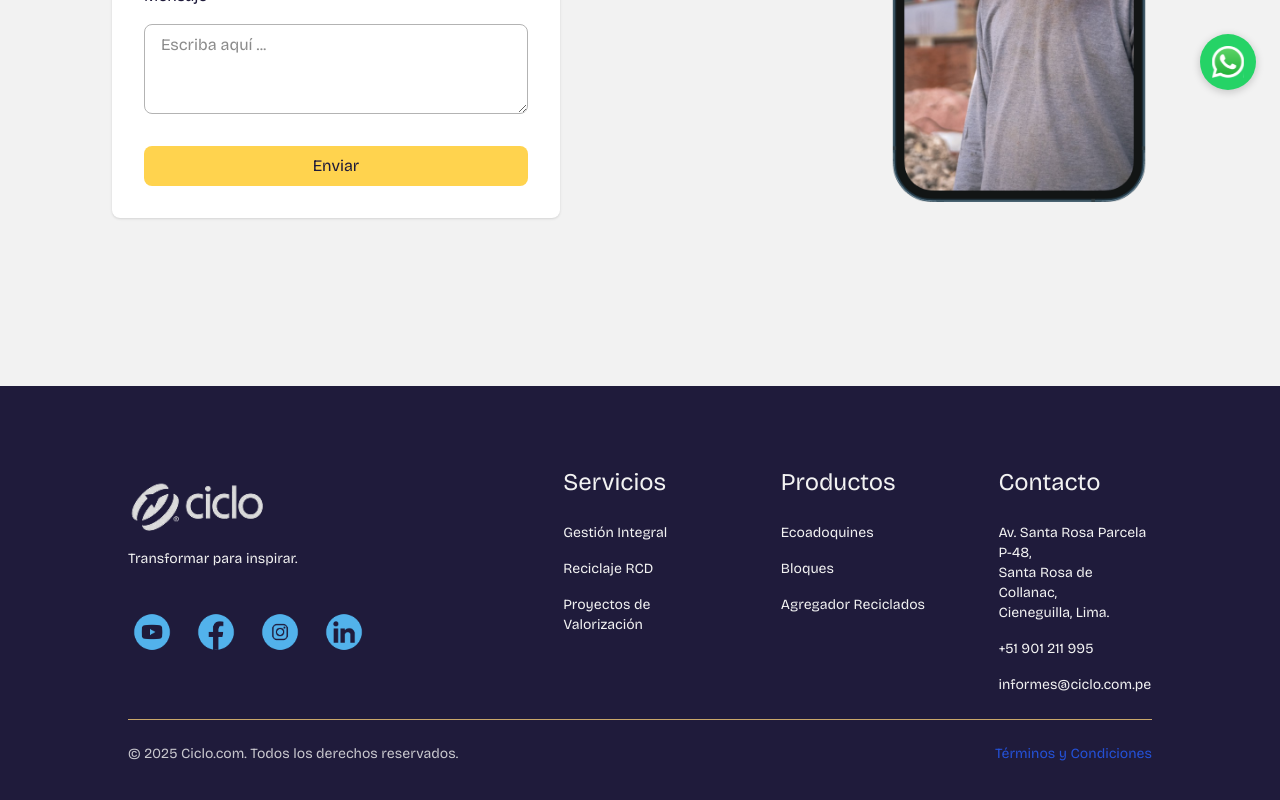
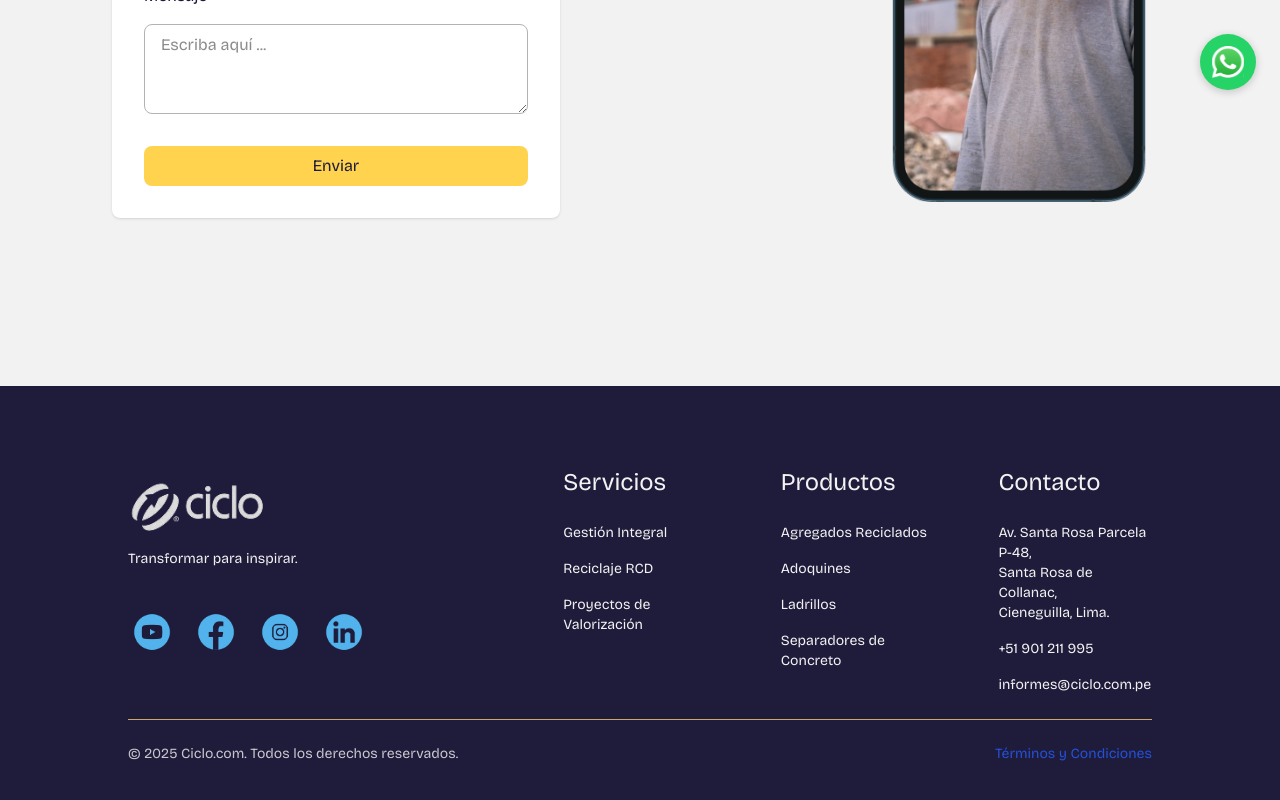
Before and after one commit to MPRECICLA/ciclo, a Next.js app: page /contacto in a window 1280 px wide. Shown: the part 686-1486 px from the top of the page. Built offline with nearby package versions, Linux system fonts and the light colour scheme.

Commit message:
update products on footer

```diff
--- a/components/Footer.tsx
+++ b/components/Footer.tsx
@@ -61,9 +61,10 @@ const Footer = () => {
                 <div className="min-w-[120px]">
                     <h3 className="font-bricolage font-medium text-lg md:text-xl lg:text-2xl mb-6">{t('footer.productos')}</h3>
                     <ul className="font-bricolage font-normal text-sm md:text-sm lg:text-sm space-y-4 text-[#F2F2F2]">
-                        <li className="text-base md:text-sm lg:text-sm">{t('footer.productos_ecoadoquines')}</li>
-                        <li className="text-base md:text-sm lg:text-sm">{t('footer.productos_bloques')}</li>
                         <li className="text-base md:text-sm lg:text-sm">{t('footer.productos_agregados')}</li>
+                        <li className="text-base md:text-sm lg:text-sm">{t('footer.productos_adoquines')}</li>
+                        <li className="text-base md:text-sm lg:text-sm">{t('footer.productos_ladrillos')}</li>
+                        <li className="text-base md:text-sm lg:text-sm">{t('footer.productos_separadores')}</li>
                     </ul>
                 </div>
                 <div className="min-w-[150px]">
--- a/public/locales/en/common.json
+++ b/public/locales/en/common.json
@@ -6,9 +6,10 @@
         "servicios_reciclaje": "RCD Recycling",
         "servicios_valorizacion": "Valorization Projects",
         "productos": "Products",
-        "productos_ecoadoquines": "Eco-pavers",
-        "productos_bloques": "Blocks",
+        "productos_adoquines": "Pavers",
+        "productos_ladrillos": "Bricks",
         "productos_agregados": "Recycled Aggregates",
+        "productos_separadores": "Concrete Separators",
         "contacto": "Contact",
         "direccion": "Av. Santa Rosa Parcela P-48,\nSanta Rosa de Collanac,\nCieneguilla, Lima.",
         "telefono": "+51 901 211 995",
--- a/public/locales/es/common.json
+++ b/public/locales/es/common.json
@@ -6,9 +6,10 @@
         "servicios_reciclaje": "Reciclaje RCD",
         "servicios_valorizacion": "Proyectos de Valorización",
         "productos": "Productos",
-        "productos_ecoadoquines": "Ecoadoquines",
-        "productos_bloques": "Bloques",
-        "productos_agregados": "Agregador Reciclados",
+        "productos_adoquines": "Adoquines",
+        "productos_ladrillos": "Ladrillos",
+        "productos_agregados": "Agregados Reciclados",
+        "productos_separadores": "Separadores de Concreto",
         "contacto": "Contacto",
         "direccion": "Av. Santa Rosa Parcela P-48,\nSanta Rosa de Collanac,\nCieneguilla, Lima.",
         "telefono": "+51 901 211 995",
```
